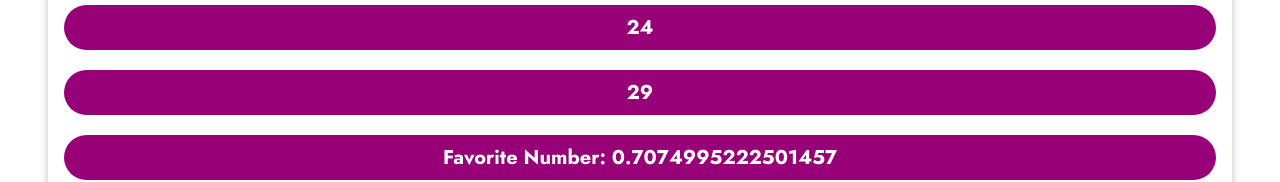
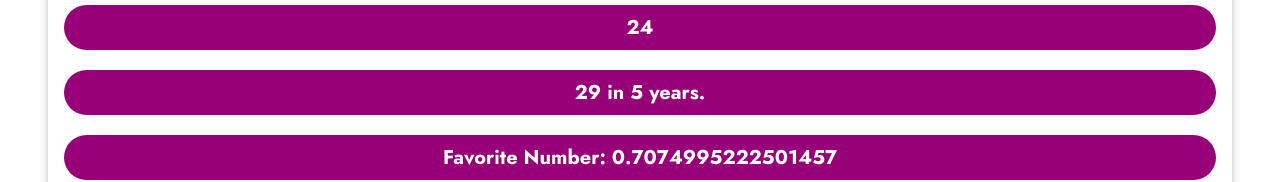
Before and after one commit to TamalDeCarne/databindingtask.github.io, a plain HTML site: page index.html in a window 1280 px wide. Shown: the part 129-311 px from the top of the page. Drawn offline with nearby package versions, Linux system fonts and the light colour scheme.

Commit message:
Add files via upload

```diff
--- a/index.html
+++ b/index.html
@@ -19,7 +19,7 @@
       <!-- 2) Output your age -->
       <p>{{ myAge }}</p>
       <!-- 3) Output your age + 5 -->
-      <p> {{ getFutureAge() }}</p>
+      <p> {{ getFutureAge() }} in 5 years.</p>
       <!-- 4) Output a random number (0 to 1) -->
       <p>Favorite Number: {{ Math.random() }}</p>
       <p>Favorite Number: {{ getRng() }}</p>
```
